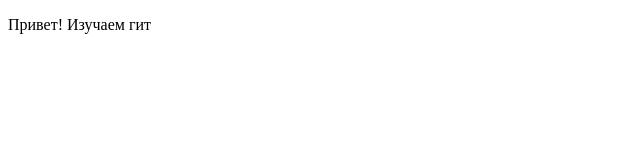
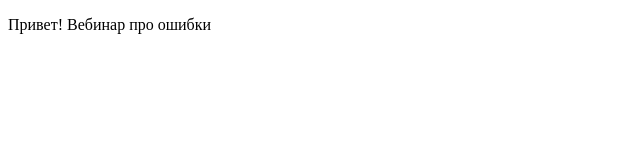
Before and after one commit to Batusai41/Vebinar-4, a plain HTML site: page index.html in a window 1280 px wide. Shown: the full height of the page, 0-640 px from the left. Drawn offline with Linux system fonts and the light colour scheme.

Commit message:
github changes

```diff
--- a/index.html
+++ b/index.html
@@ -10,6 +10,6 @@
 </head>
 <body>
 
-    <p class="text">Привет! Изучаем гит</p>
+    <p class="text">Привет! Вебинар про ошибки</p>
 </body>
 </html>
```
